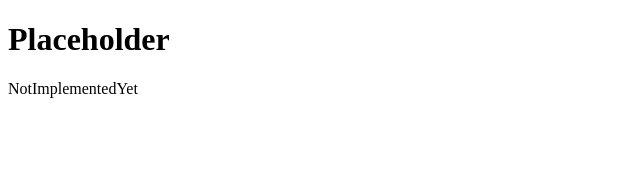
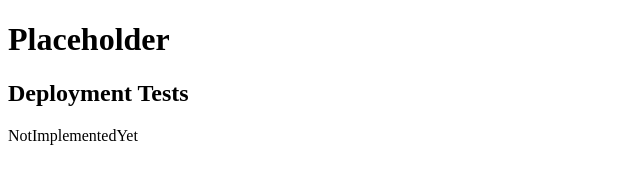
Before and after one commit to ashleyo/islesea, a plain HTML site: page index.html in a window 1280 px wide. Shown: the whole page, without its empty margins (0-640 px from the left). Drawn offline with Linux system fonts and the light colour scheme.

Commit message:
Update index.html

```diff
--- a/index.html
+++ b/index.html
@@ -6,6 +6,7 @@
   <body>
     <header>
       <h1>Placeholder</h1>
+      <h2>Deployment Tests</h2>
       <p>NotImplementedYet</p>
     </header>
   </body>
```
